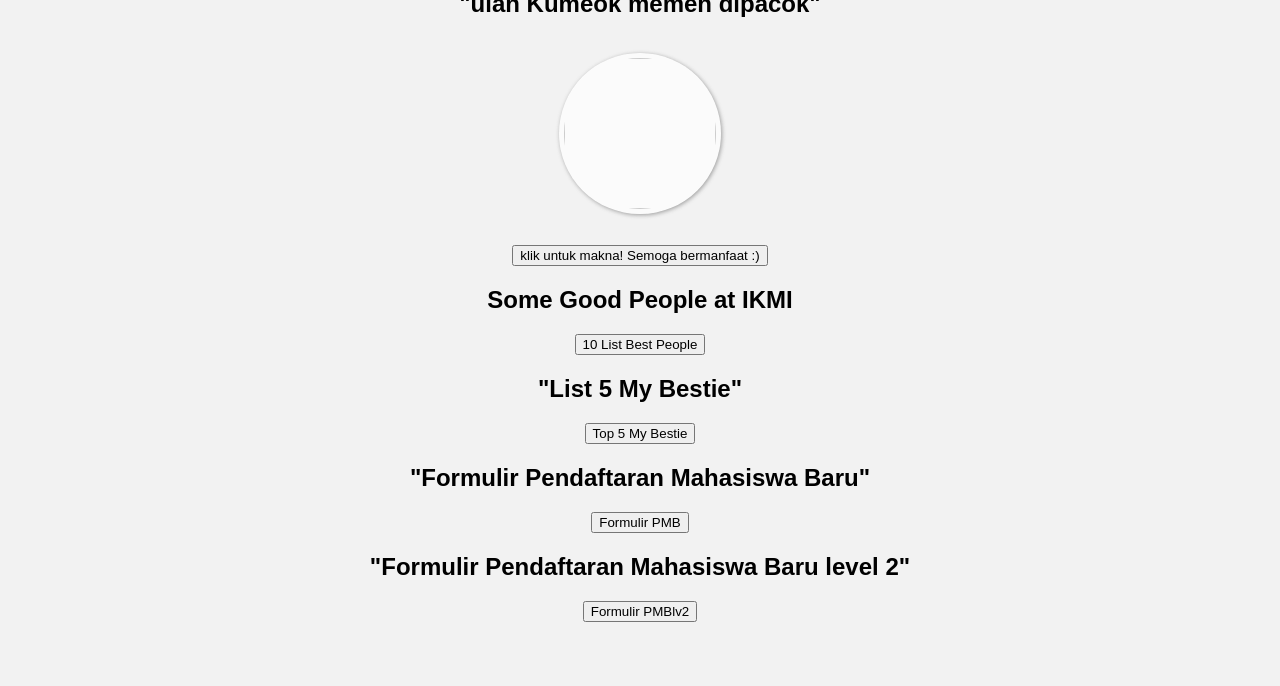
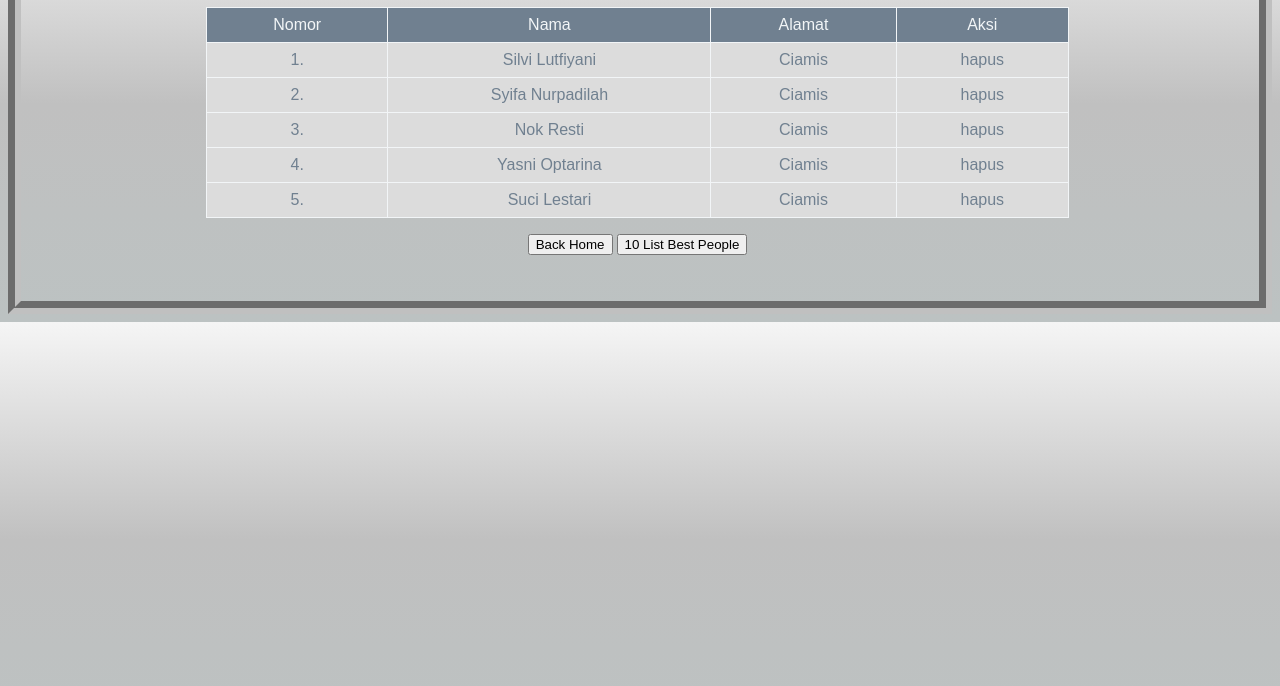
Before and after one commit to Hatmarasukma/p05-jquery-delete, a plain HTML site: page index.html in a window 1280 px wide. Shown: the part 114-800 px from the top of the page. Drawn offline with nearby package versions, Linux system fonts and the light colour scheme.

Commit message:
Add files via upload

```diff
--- a/index.html
+++ b/index.html
@@ -1,54 +1,126 @@
-<style>
-h1{font-family: sans-serif;
-	cursor: pointer;
-	transition: 0.2s;}
-
-h2{font-family: sans-serif}
-h3{font-family: sans-serif; color: black}
-
-p{color: black; font-family: sans-serif}
-h1:hover{
-	color: #708090;
-	letter-spacing: 2px;
+<!DOCTYPE html>
+<html lang="en">
+<head>
+<style type="text/css">
+h1{font-family: sans-serif; color:#708090}
+body{
+   border: 13px groove #C0C0C0 ;
+   padding-top: 20px;
+   padding-right: 5px;
+   padding-bottom: 30px;
+   padding-left: 0px;
+background: linear-gradient(#F5F5F5,#C0C0C0,#BCC2C2)}
+table{
+   font-family: sans-serif;
+    color:#708090;
+    border-collapse: collapse;
+    width: 70%;
+    border: 1px solid #f2f5f7;
 }
-img{
-	width: 4cm;
-	border-radius: 50%;
-	box-shadow: 1px 1px 4px gray;
-	padding: 5px;
-	background: white;
-	margin: 15px;
-	transition: 0,2s;
-	opacity: 75%;
+table th {
+    background: #708090;
+    color: #f2f5f7;
+    font-weight: normal;
 }
-img:hover{
-	transform: scale(1.2);
-	opacity: 100%;
-	box-shadow: 1px 1px 6px #708090;
-
+table th,
+table td {
+    padding: 8px 20px;
+    text-align: center;
+ }
+ table tr {
+    background:	#DCDCDC;
+}
+table tr:hover {
+    background-color:#C0C0C0;
+}
+.table1 tr:nth-child(even) {
+    background-color: #f2f2f2;
 }
 </style>
-<body align=center bgcolor="#f2f2f2">
-	<table>
-<h1>Wilujeng Sumping!!!</h1>
-<p>Nami Abdi Siti Hatmara Sukma, NIM: 41226097</p>
-<h2> "ulah Kumeok memeh dipacok"</h2>
-<p><img src="foto/foto mara.jpg" align="middle"></p>
+<meta charset="utf-8">
+<meta http-equiv="X-UA-Compatible" content="IE=edge">
+<meta name="viewport" content="width=device-width, initial-scale=1.0">
+</head>
+<body align=center>
+<h1 align=center>"Top 5 Bestie"</h1>
+<table align=center border="1" cellpadding="10" cellspacing="0" class="tb-css">
+	<thead>
+		<tr class="tr-hd">
+			<th>Nomor</th>
+			<th>Nama</th>
+			<th>Alamat</th>
+			<th>Aksi</th>
+		</tr>
+	</thead>
+<tbody>
+	<tr id="row-1">
+		<td>1.</td>
+		<td class="nama">Silvi Lutfiyani</td>
+		<td class="alamat">Ciamis</td>
+		<td class="del-btn" id="del-btn_1">hapus</td>
+	</tr>
+	<tr id="row-2">
+		<td>2.</td>
+		<td class="nama">Syifa Nurpadilah</td>
+		<td class="alamat">Ciamis</td>
+		<td class="del-btn" id="del-btn_2">hapus</td>
+	</tr>
+	<tr id="row-3">
+		<td>3.</td>
+		<td class="nama">Nok Resti</td>
+		<td class="alamat">Ciamis</td>
+		<td class="del-btn" id="del-btn_3">hapus</td>
+	</tr>
+	<tr id="row-4">
+		<td>4.</td>
+		<td class="nama">Yasni Optarina</td>
+		<td class="alamat">Ciamis</td>
+		<td class="del-btn" id="del-btn_4">hapus</td>
+	</tr>
+	<tr id="row-5">
+		<td>5.</td>
+		<td class="nama">Suci Lestari</td>
+		<td class="alamat">Ciamis</td>
+		<td class="del-btn" id="del-btn_5">hapus</td>
+	</tr>
+</table>
+	<p>
+          <a  href="index.html" > <button>Back Home</button></a>
+          <a  href="goodpeople.html" > <button>10 List Best People</button></a>
+        </p>
 
-<button onclick="alert('Ulah Kumeok memeh dipacok memiliki dua makna, yaitu makna denotasi dan makna konotasi. Makna denotasi adalah makna berdasarkan arti kata sesuai kamus. Sedangkan makna konotasi adalah makna kiasan. jadi makna konotasinya adalah jangan kalah sebelum bertanding, jangan menyerah sebelum berjuang, atau jangan menyerah sebelum berusaha.')"> klik untuk makna! Semoga bermanfaat :)</button>
-<h2>Some Good People at IKMI</h2>
-<p>
-          <a href="goodpeople.html"> <button>10 List Best People</button></a>
-        </p>
-<h2>"List 5 My Bestie"</h2>
-<p>
-          <a href="top5.html" > <button>Top 5 My Bestie</button></a>
-        </p>
-<p> <h2>"Formulir Pendaftaran Mahasiswa Baru"</h2>
-          <a href="formulirPMB.html" > <button>Formulir PMB</button></a>
-        </p>
-<p> <h2>"Formulir Pendaftaran Mahasiswa Baru level 2"</h2>
-          <a href="formulirPMBlv2.html" > <button>Formulir PMBlv2</button></a>
-        </p>
-</table>
+
+        <script src="https://ajax.googleapis.com/ajax/libs/jquery/3.6.0/jquery.min.js"></script>
+        <script src="https://cdnjs.cloudflare.com/ajax/libs/jquery/3.6.1/jquery.min.js" integrity="sha512-aVKKRRi/Q/YV+4mjoKBsE4x3H+BkegoM/em46NNlCqNTmUYADjBbeNefNxYV7giUp0VxICtqdrbqU7iVaeZNXA==" crossorigin="anonymous" referrerpolicy="no-referrer"></script>
+
+        <script type="text/javascript">
+
+    		$(document).ready(function(){
+			$('.nama').click(function(){
+				let nama = $(this).text()
+				let edit = prompt('Edit Nama:', nama)
+
+				if(!edit) return
+				$(this).text(edit)
+			})
+			$('.alamat').click(function(){
+				let alamat = $(this).text()
+				let edit = prompt('Edit Alamat:', alamat)
+
+				if(!edit) return
+				$(this).text(edit)
+			})
+			$('.del-btn').click(function(){
+				let yakin = confirm('Anda yakin ingin menghapusnya?')
+
+				if(!yakin) return
+				let id = $(this).prop('id')
+				let rid = id.split('_')
+				let baris = rid[1]
+				$('#row-'+baris).fadeOut()
+			})
+		})
+
+    	</script>
 </body>
+</html>
```
